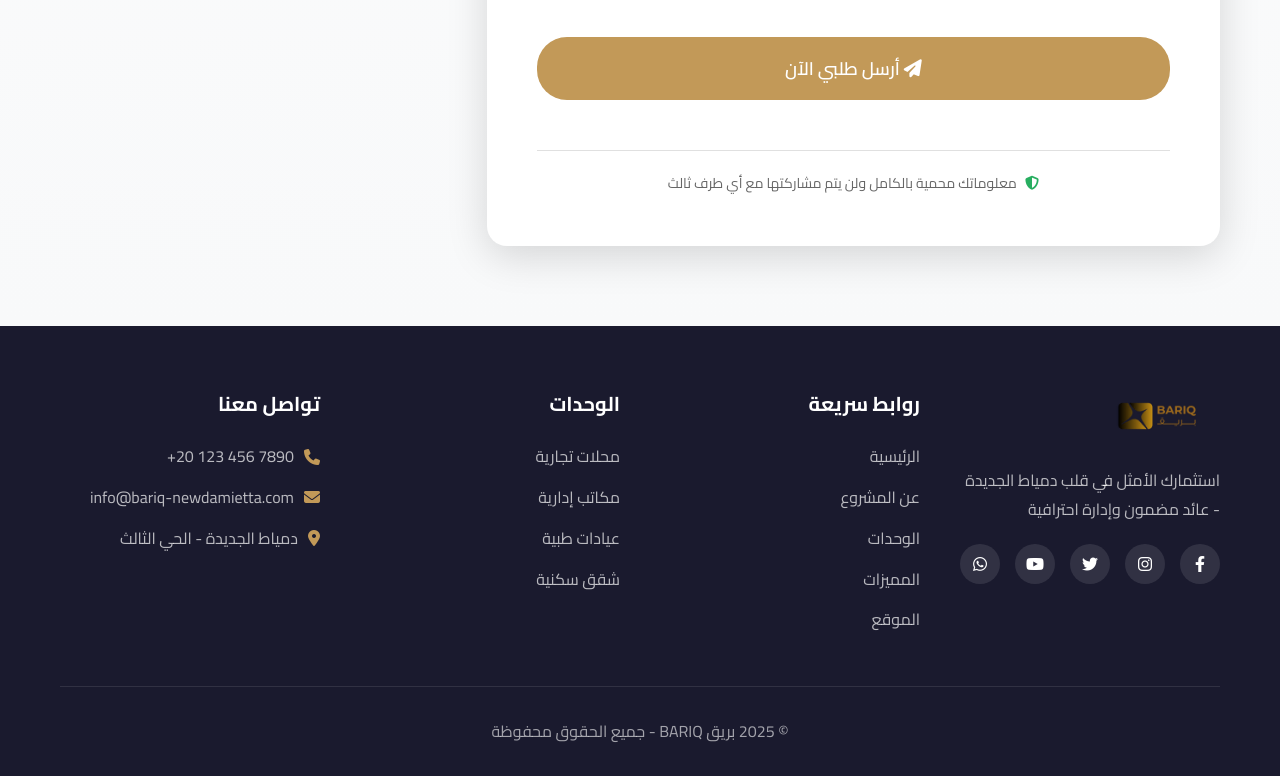
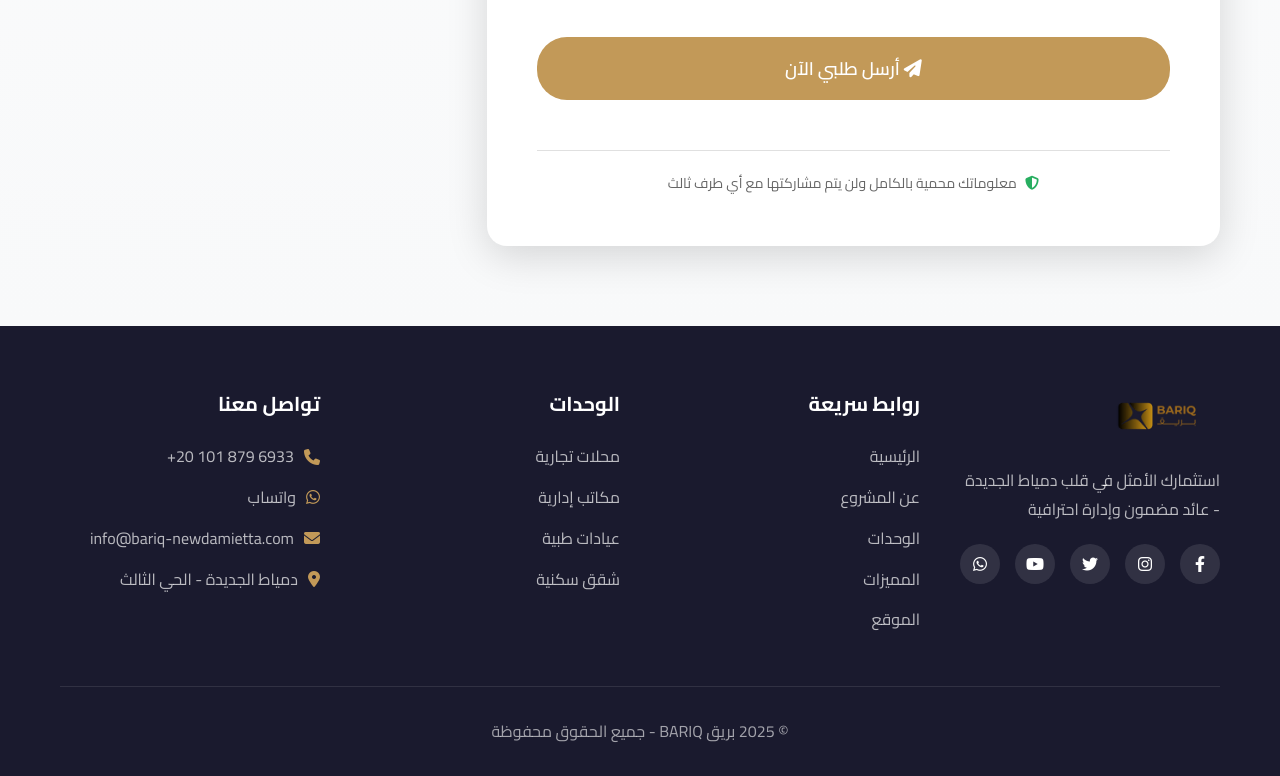
Before and after one commit to bareq-arx/bareq, a website: page index.html in a window 1280 px wide. Shown: the part 10171-10947 px from the top of the page. Drawn offline with Linux system fonts and the light colour scheme.

Commit message:
chore: add phone number and WhatsApp link to footer

```diff
--- a/index.html
+++ b/index.html
@@ -990,7 +990,8 @@
                 <div class="footer-col">
                     <h4>تواصل معنا</h4>
                     <ul class="contact-list">
-                        <li><i class="fas fa-phone"></i> <span dir="ltr">+20 123 456 7890</span></li>
+                        <li><i class="fas fa-phone"></i> <a href="tel:+201018796933" dir="ltr">+20 101 879 6933</a></li>
+                        <li><i class="fab fa-whatsapp"></i> <a href="https://wa.me/201018796933" target="_blank" dir="ltr">واتساب</a></li>
                         <li><i class="fas fa-envelope"></i> info@bariq-newdamietta.com</li>
                         <li><i class="fas fa-map-marker-alt"></i> دمياط الجديدة - الحي الثالث</li>
                     </ul>
```
